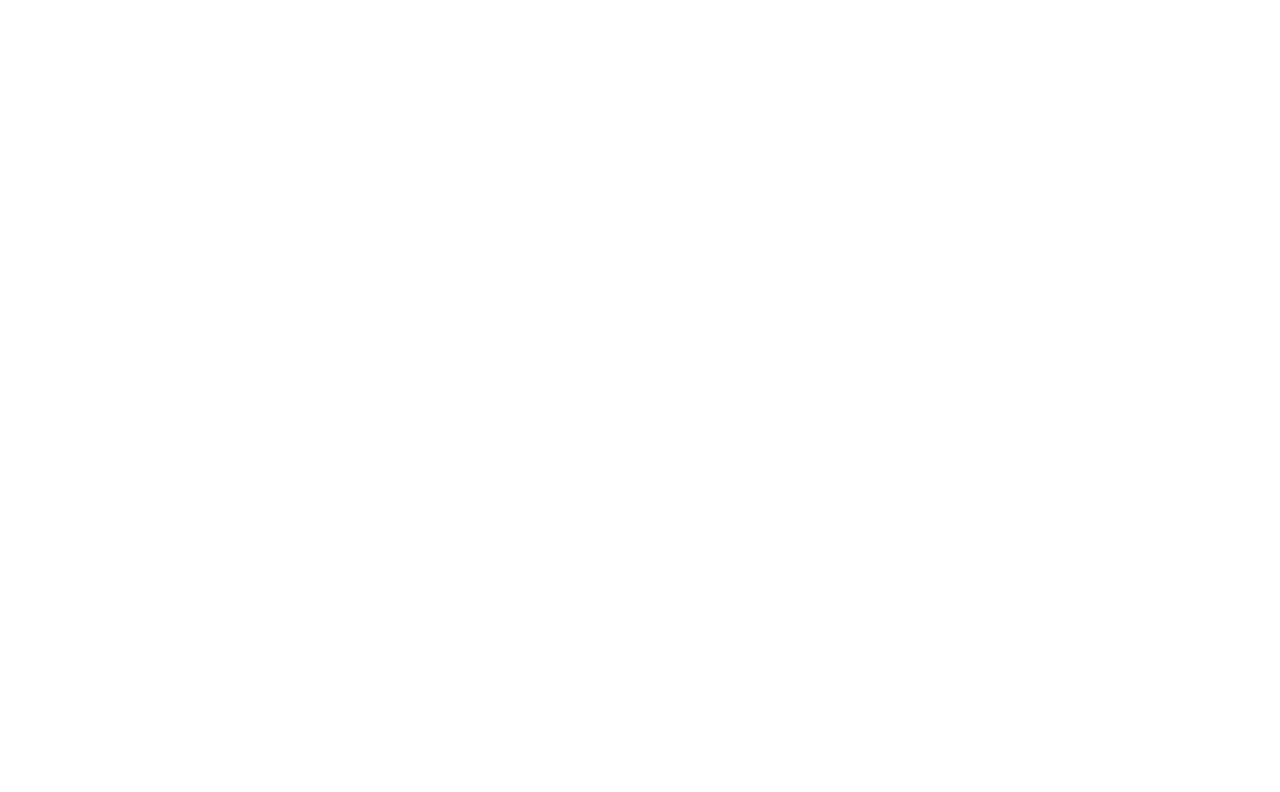
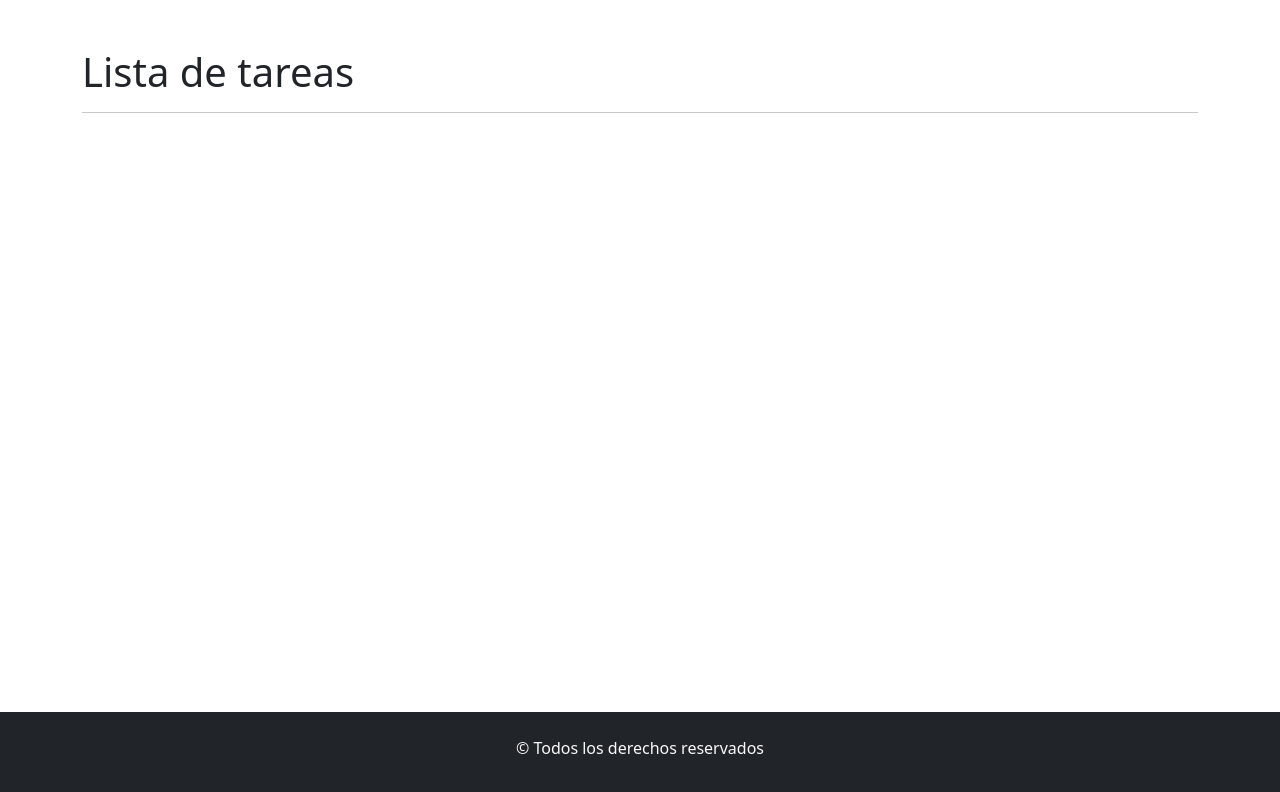
Before and after one commit to ezequielmonachesi/listaTareasReact, a React (Vite) app: page / in a window 1280 px wide. Shown: the top 792 px of the page. Built offline with nearby package versions, Linux system fonts and the light colour scheme.

Commit message:
se agrega maquetado y footer al final

```diff
--- a/src/App.css
+++ b/src/App.css
@@ -0,0 +1,9 @@
+#root{
+  min-height: 100vh;
+  display: flex;
+  flex-direction: column;
+}
+
+.main{
+  flex-grow: 1;
+}
--- a/src/App.jsx
+++ b/src/App.jsx
@@ -1,11 +1,19 @@
+import { Container } from "react-bootstrap";
 import "./App.css";
-import 'bootstrap/dist/css/bootstrap.min.css';
-
+import "bootstrap/dist/css/bootstrap.min.css";
 
 function App() {
-
-  return <>
-  </>;
+  return (
+    <>
+      <Container className="my-5 main">
+        <h1>Lista de tareas</h1>
+        <hr />
+      </Container>
+      <footer className="bg-dark text-center text-light py-4">
+        <p>&copy; Todos los derechos reservados</p>
+      </footer>
+    </>
+  );
 }
 
 export default App;
```
